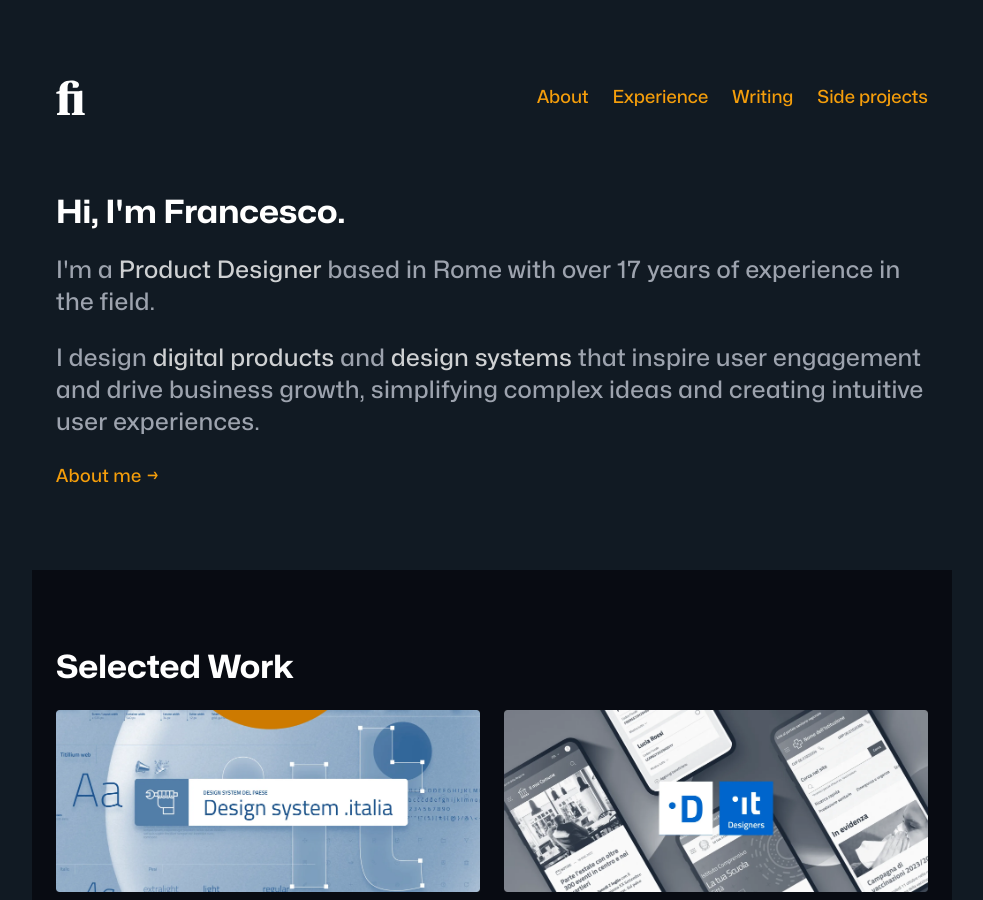
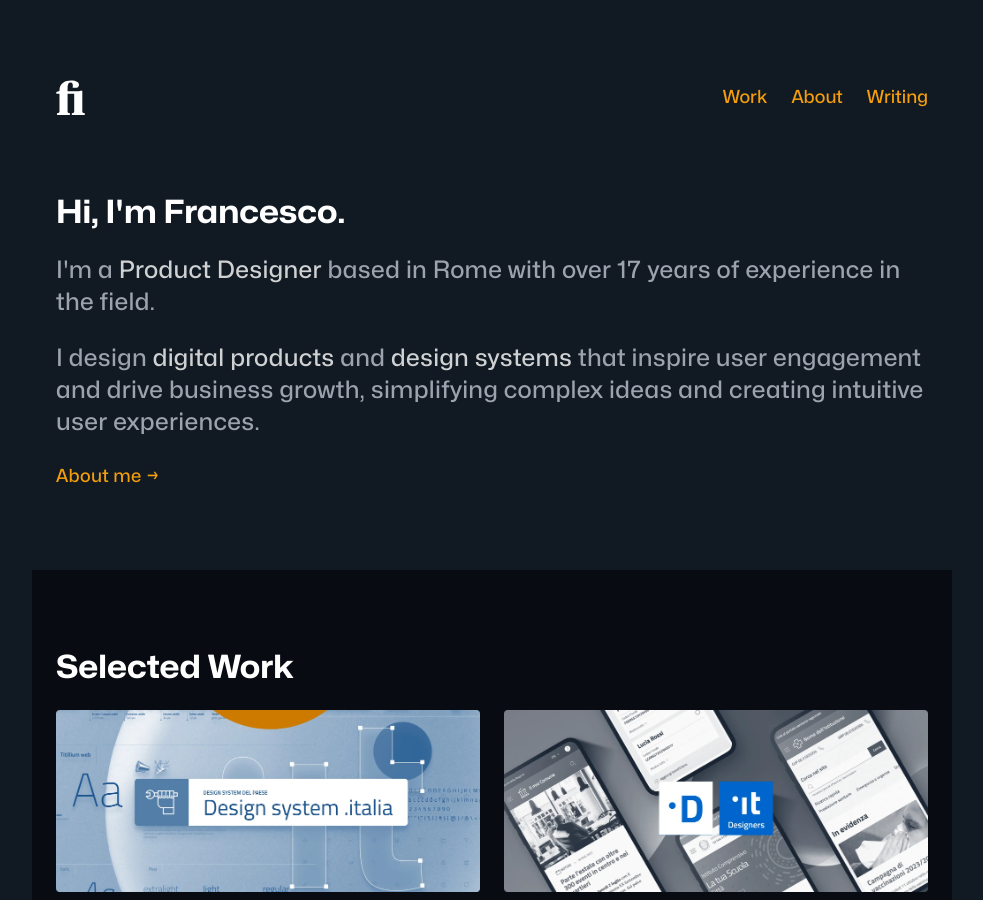
Before and after one commit to zetareticoli/fi, a Jekyll site: the page built from index.html, in a window 1280 px wide and 900 px high. Shown: the whole window, without its empty margins (148-1131 px from the left). Built offline with Jekyll 4.4.1, drawn with Linux system fonts in a browser that asks for light colours; some web fonts are replaced.

Commit message:
refactor: update navigation structure by removing and adding menu items
Removed 'Experience' and 'Side projects' from the navigation menu and added a new 'Work' item linking to the experience page for improved clarity and organization.

```diff
--- a/_config.yml
+++ b/_config.yml
@@ -79,14 +79,12 @@ display-next-prev-post: true
 ##############
 
 navigation:
+- text: Work
+  url: /experience/
 - text: About
   url: /about/
-- text: Experience
-  url: /experience/
 - text: Writing
   url: /writing/
-- text: Side projects
-  url: /projects/
 
 #####################
 # SOCIAL #
```
